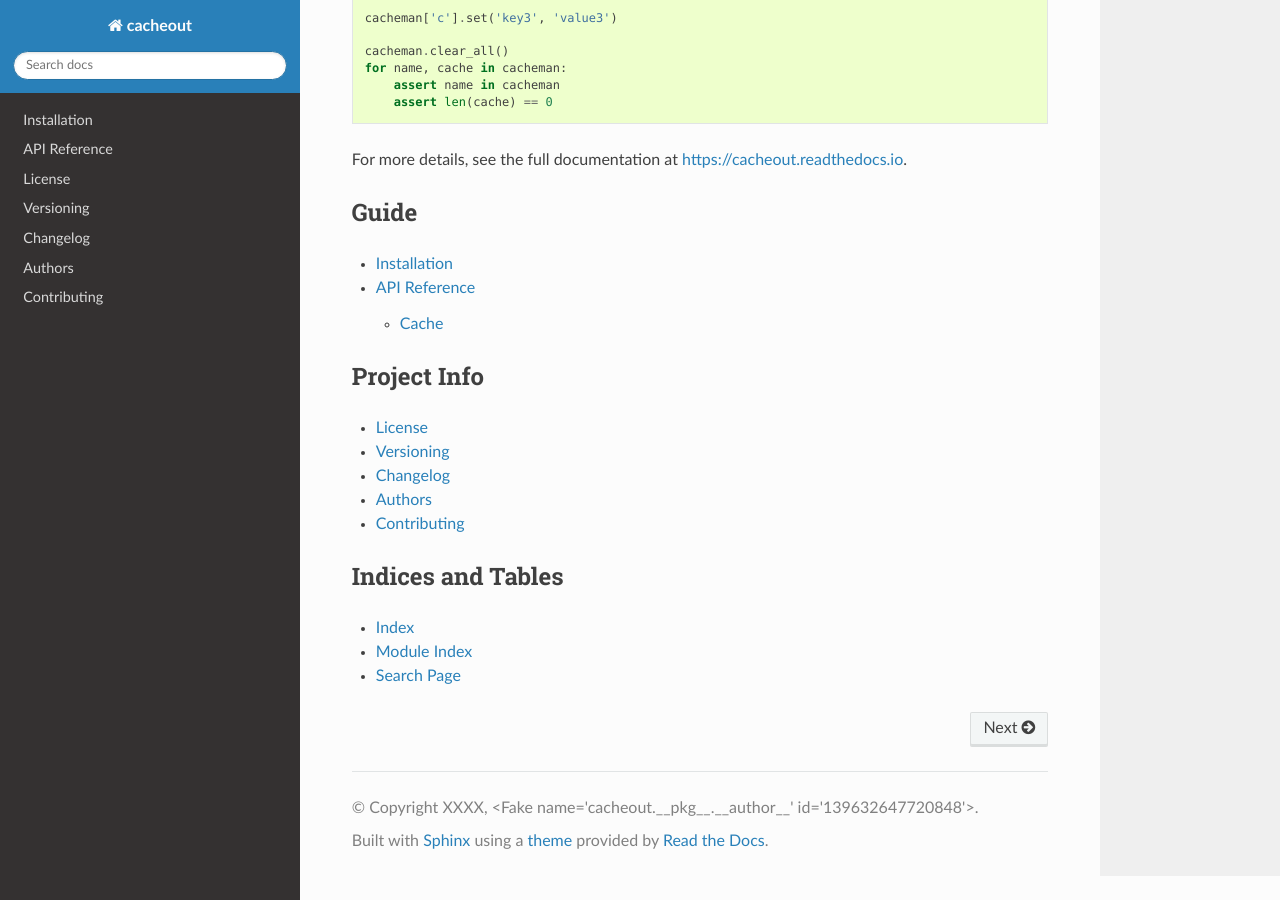
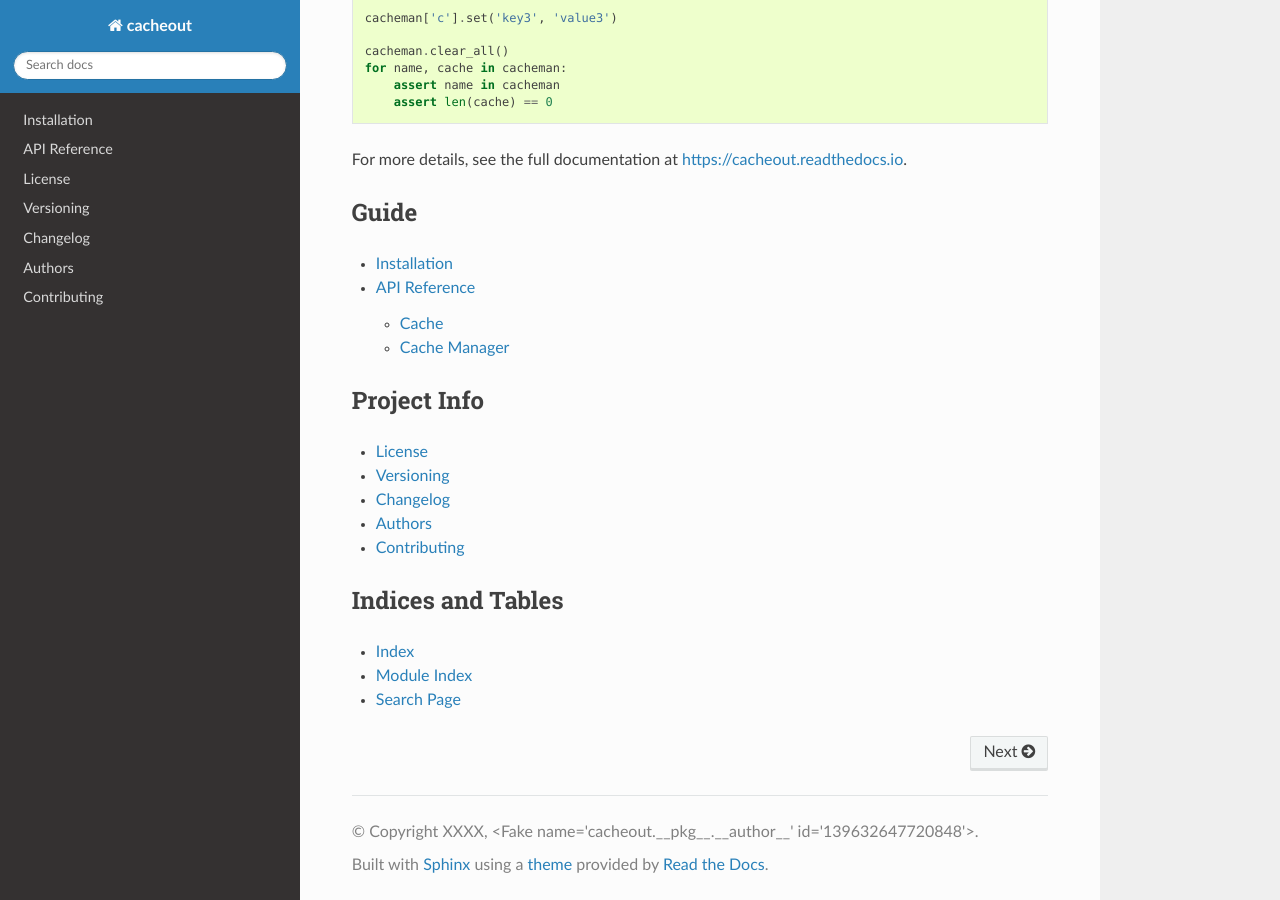
Before and after one commit to dgilland/cacheout, a Sphinx documentation site: the page built from docs/index.rst, in a window 1280 px wide and 900 px high, scrolled down 3447 px. Built offline with Sphinx 7.4.7 and the Read the Docs theme 2.0.0, drawn with Linux system fonts in a browser that asks for light colours; the version number could not be read and is left out.

Commit message:
Add cache manager to docs.

```diff
--- a/docs/api.rst
+++ b/docs/api.rst
@@ -16,3 +16,10 @@ Cache
 
 .. automodule:: cacheout.cache
     :members:
+
+
+Cache Manager
+-------------
+
+.. automodule:: cacheout.manager
+    :members:
```
